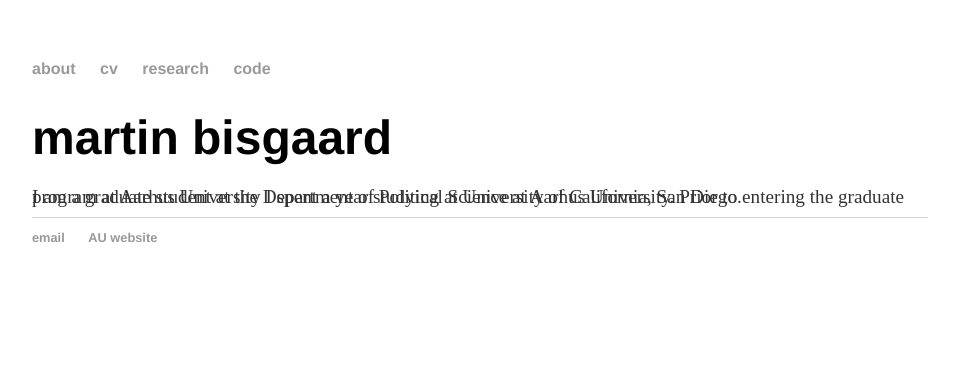
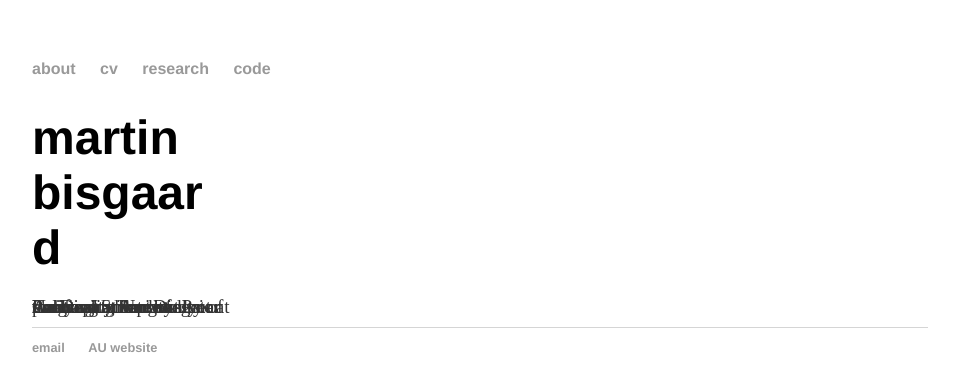
Before and after one commit to mbisgaard/mbisgaard.github.io, a Jekyll site: the page built from index.html, in a window 1280 px wide. Shown: the top 391 px of the page, without its empty margins (160-1119 px from the left). Built offline with Jekyll 4.4.1, drawn with Linux system fonts in a browser that asks for light colours.

Commit message:
Update main.css

```diff
--- a/css/main.css
+++ b/css/main.css
@@ -1,6 +1,10 @@
 body {
     margin: 60px auto;
     width: 70%;
+}
+div {
+    width: 200px;
+    word-wrap: break-word;
 }
 nav ul, footer ul {
     font-family:'Helvetica', 'Arial', 'Sans-Serif';
```
